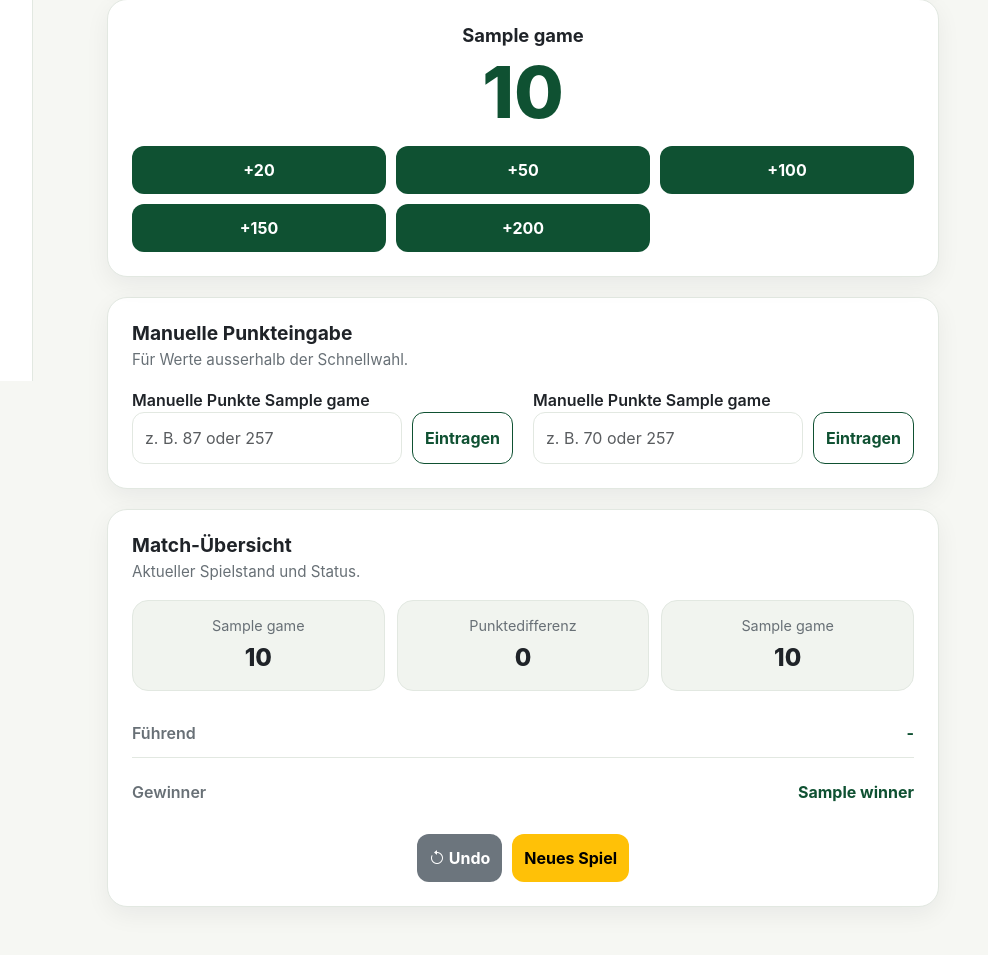
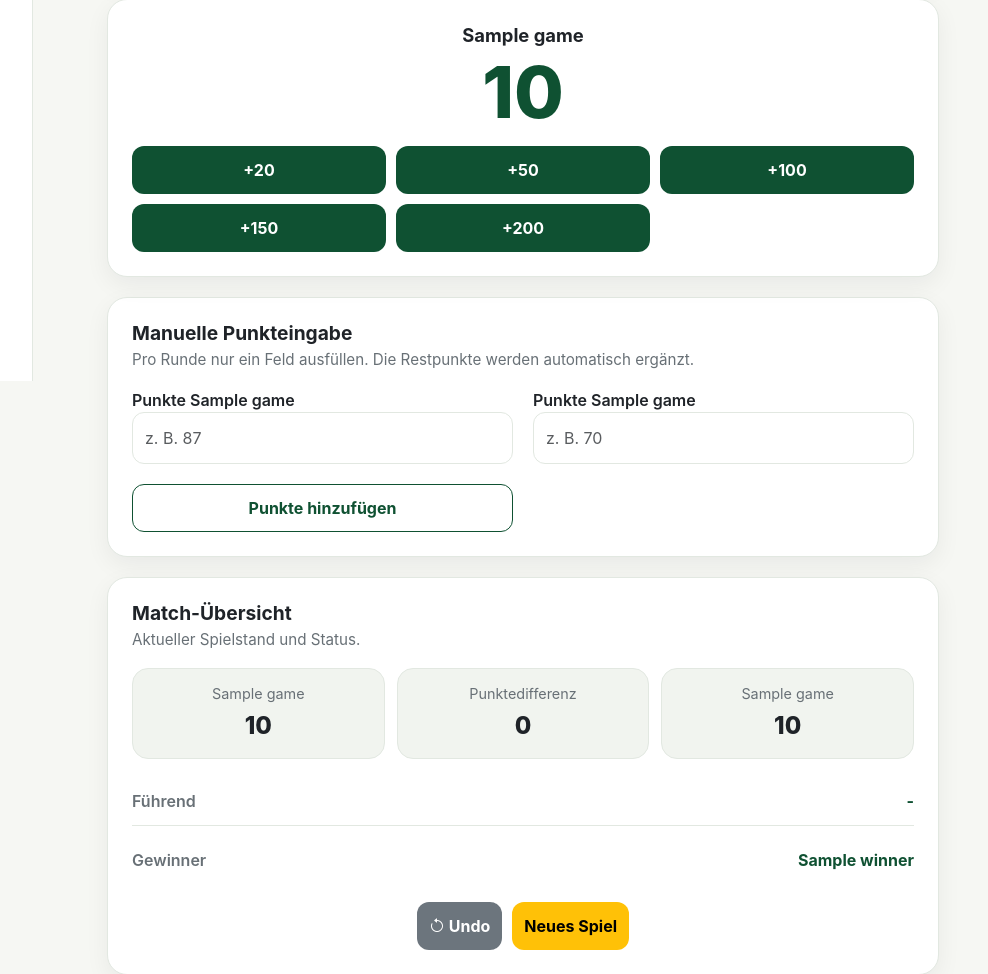
Before and after one commit to MarcBOESCH/Bachelorarbeit-WebApp, a Flask app: template templates/match.html in a window 1280 px wide. Shown: the part 419-1393 px from the top of the page, without its empty margins (267-1255 px from the left). Before the commit the page ends 1352 px from the top, so only its background shows below. Run offline with Flask 3, Linux system fonts and the light colour scheme; the template is opened without the code that fills it: most values are stand-ins (such as "Sample title", 1, 10 or a date in 2020); parts of the project's set-up code (start-up, migrations or seed data) failed here and were passed over.

Commit message:
manual inputs now have one button

```diff
--- a/static/js/pages/match.js
+++ b/static/js/pages/match.js
@@ -89,15 +89,6 @@ function updateUI(game) {
     }
 }
 
-// Leert die Felder für die manuelle Punkteingabe.
-function clearManualInputs() {
-    const inputA = document.getElementById("manual-score-a");
-    const inputB = document.getElementById("manual-score-b");
-
-    if (inputA) inputA.value = "";
-    if (inputB) inputB.value = "";
-}
-
 // Blendet die Meldung ein, dass das Match gewonnen und gespeichert wurde.
 function showMatchStatusMessage(message) {
     const messageBox = document.getElementById("match-status-message");
@@ -132,8 +123,7 @@ function setMatchInputsDisabled(disabled) {
     const manualInputIds = [
         "manual-score-a",
         "manual-score-b",
-        "manual-btn-a",
-        "manual-btn-b"
+        "manual-submit-btn",
     ];
 
     manualInputIds.forEach(id => {
@@ -177,24 +167,94 @@ async function handleScoreButtonClick(event) {
 }
 
 // Event-Handler für die manuelle Punkteingabe.
-async function handleManualInput(team) {
-    const input = document.getElementById(`manual-score-${team.toLowerCase()}`);
-    if (!input) return;
+async function handleManualSubmit(team) {
+const inputA = document.getElementById("manual-score-a");
+    const inputB = document.getElementById("manual-score-b");
 
-    const value = input.value.trim();
+    if (!inputA || !inputB) return;
 
-    if (value === "") {
+    const valueA = inputA.value.trim();
+    const valueB = inputB.value.trim();
+
+    if (valueA === "" && valueB === "") {
         alert("Bitte einen Punktewert eingeben.");
         return;
     }
 
-    await sendAction({
-        action: "manual_input",
-        team,
-        value: Number(value)
-    });
+    if (valueA !== "" && valueB !== "") {
+        alert("Bitte nur ein Feld ausfüllen.");
+        return;
+    }
 
-    input.value = "";
+    const roundTotal = 157;
+
+    if (valueA !== "") {
+        const pointsA = Number(valueA);
+
+        if (!Number.isInteger(pointsA) || pointsA < 0 || pointsA > roundTotal) {
+            alert("Bitte für Team A einen gültigen Wert zwischen 0 und 157 eingeben.");
+            return;
+        }
+
+        const pointsB = roundTotal - pointsA;
+
+        await sendAction({
+            action: "manual_input",
+            team: "A",
+            value: pointsA
+        });
+    }
+
+    if (valueB !== "") {
+        const pointsB = Number(valueB);
+
+        if (!Number.isInteger(pointsB) || pointsB < 0 || pointsB > roundTotal) {
+            alert("Bitte für Team B einen gültigen Wert zwischen 0 und 157 eingeben.");
+            return;
+        }
+
+        const pointsA = roundTotal - pointsB;
+
+        await sendAction({
+            action: "manual_input",
+            team: "B",
+            value: pointsB
+        });
+    }
+
+    inputA.value = "";
+    inputB.value = "";
+}
+
+// Verknüpft den gemeinsamen Button für manuelle Eingabe.
+function initManualButton() {
+    const manualSubmitBtn = document.getElementById("manual-submit-btn");
+
+    if (!manualSubmitBtn) return;
+
+    manualSubmitBtn.addEventListener("click", handleManualSubmit);
+}
+
+// Enter löst ebenfalls die manuelle Eingabe aus.
+function initManualEnterKey() {
+    const inputA = document.getElementById("manual-score-a");
+    const inputB = document.getElementById("manual-score-b");
+
+    if (inputA) {
+        inputA.addEventListener("keydown", event => {
+            if (event.key === "Enter") {
+                handleManualSubmit();
+            }
+        });
+    }
+
+    if (inputB) {
+        inputB.addEventListener("keydown", event => {
+            if (event.key === "Enter") {
+                handleManualSubmit();
+            }
+        });
+    }
 }
 
 // Event-Handler für "Neues Spiel".
@@ -218,42 +278,6 @@ function initScoreButtons() {
     scoreButtons.forEach(button => {
         button.addEventListener("click", handleScoreButtonClick);
     });
-}
-
-// Verknüpft die Buttons für manuelle Eingabe mit ihrem Handler.
-function initManualButtons() {
-    const manualBtnA = document.getElementById("manual-btn-a");
-    const manualBtnB = document.getElementById("manual-btn-b");
-
-    if (manualBtnA) {
-        manualBtnA.addEventListener("click", () => handleManualInput("A"));
-    }
-
-    if (manualBtnB) {
-        manualBtnB.addEventListener("click", () => handleManualInput("B"));
-    }
-}
-
-// Erlaubt das Abschicken der manuellen Punkte per Enter-Taste.
-function initManualEnterKey() {
-    const inputA = document.getElementById("manual-score-a");
-    const inputB = document.getElementById("manual-score-b");
-
-    if (inputA) {
-        inputA.addEventListener("keydown", event => {
-            if (event.key === "Enter") {
-                handleManualInput("A");
-            }
-        });
-    }
-
-    if (inputB) {
-        inputB.addEventListener("keydown", event => {
-            if (event.key === "Enter") {
-                handleManualInput("B");
-            }
-        });
-    }
 }
 
 // Verknüpft den Undo-Button mit der Undo-Aktion.
@@ -281,7 +305,7 @@ function initResetButton() {
 // Initialisiert die komplette Match-Seite.
 function initMatchPage() {
     initScoreButtons();
-    initManualButtons();
+    initManualButton();
     initManualEnterKey();
     initUndoButton();
     initResetButton();
--- a/templates/match.html
+++ b/templates/match.html
@@ -48,25 +48,23 @@
         <div class="app-card-body">
             <div class="section-header">
                 <h2>Manuelle Punkteingabe</h2>
-                <p>Für Werte ausserhalb der Schnellwahl.</p>
+                <p>Pro Runde nur ein Feld ausfüllen. Die Restpunkte werden automatisch ergänzt.</p>
             </div>
 
             <div class="stack-lg">
                 <div class="manual-score-block">
-                    <label for="manual-score-a" class="form-label">Manuelle Punkte {{ game.team_name_a }}</label>
-                    <div class="input-action-row">
-                        <input id="manual-score-a" type="number" class="form-control" min="1" placeholder="z. B. 87 oder 257">
-                        <button id="manual-btn-a" type="button" class="btn btn-outline-dark">Eintragen</button>
-                    </div>
+                    <label for="manual-score-a" class="form-label">Punkte {{ game.team_name_a }}</label>
+                    <input id="manual-score-a" type="number" class="form-control" min="0" max="157" placeholder="z. B. 87">
                 </div>
 
                 <div class="manual-score-block">
-                    <label for="manual-score-b" class="form-label">Manuelle Punkte {{ game.team_name_b }}</label>
-                    <div class="input-action-row">
-                        <input id="manual-score-b" type="number" class="form-control" min="1" placeholder="z. B. 70 oder 257">
-                        <button id="manual-btn-b" type="button" class="btn btn-outline-dark">Eintragen</button>
-                    </div>
+                    <label for="manual-score-b" class="form-label">Punkte {{ game.team_name_b }}</label>
+                    <input id="manual-score-b" type="number" class="form-control" min="0" max="157" placeholder="z. B. 70">
                 </div>
+
+                <button id="manual-submit-btn" type="button" class="btn btn-outline-dark">
+                    Punkte hinzufügen
+                </button>
             </div>
         </div>
     </section>
```
